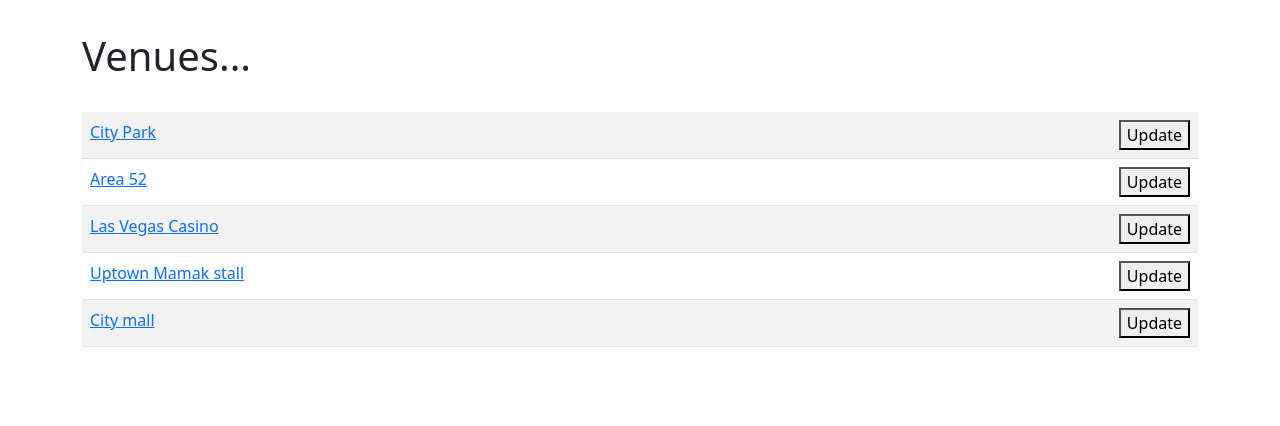
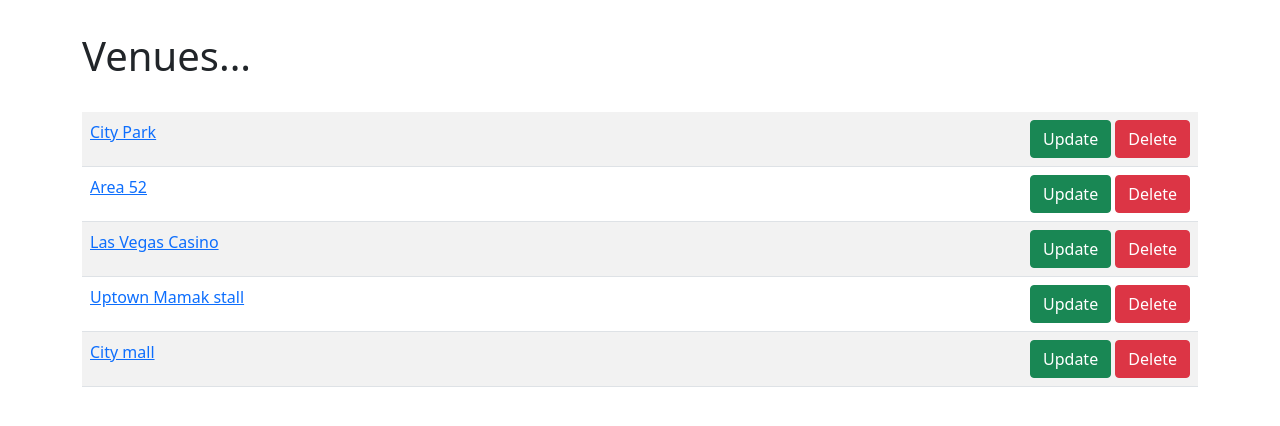
Before and after one commit to PeisenWong/myclub-project, a Django app: page /venues in a window 1280 px wide. Shown: the part 56-482 px from the top of the page. Run offline with Django 3.2, Linux system fonts and the light colour scheme; data comes from the database, SQL or seed files in the repository; both versions use the stored data as it was after the commit.

Commit message:
Created delete event and venue

```diff
--- a/events/forms.py
+++ b/events/forms.py
@@ -17,7 +17,7 @@
 		}
 		widgets = {
 		'name':forms.TextInput(attrs={'class':'form-control', 'placeholder':'Venue Name' }),
-		'address':forms.TextInput(attrs={'class':'form-control', 'placeholder':'Address', 'rows':50, 'col':120 }),
+		'address':forms.Textarea(attrs={'class':'form-control', 'placeholder':'Address' }),
 		'zip_code':forms.TextInput(attrs={'class':'form-control', 'placeholder':'Zip Code' }),
 		'phone':forms.TextInput(attrs={'class':'form-control', 'placeholder':'Phone number' }),
 		'web':forms.TextInput(attrs={'class':'form-control', 'placeholder':'Web' }),
--- a/events/templates/events/event_list.html
+++ b/events/templates/events/event_list.html
@@ -20,13 +20,15 @@
 		<li>Venue Email: {{ events.venue.email_address }}</li>
 		<li>Manager: {{ events.manager }}</li>
 		<li>Description: {{ events.description }}</li>
-		<li>Attendees: {{events.attendees}} </li>
+		<li>Attendees: {{ events.attendees }} </li>
 	</ul>
 	</p>
   </div>
   <div class="card-footer text-muted">
-    <a href="{% url 'update-event' events.id %} "><button>Update</button></a>
+    <a href="{% url 'update-event' events.id %} "><button class="btn btn-success">Update</button></a>
+    <a href="{% url 'delete-event' events.id %} "><button class="btn btn-danger">Delete</button></a>
   </div>
+
 </div>
 <br/>
 {% endfor %}
--- a/events/templates/events/venues_list.html
+++ b/events/templates/events/venues_list.html
@@ -9,7 +9,11 @@
 	{% for venues in venues_list %}
 		<tr>
 			<td><a href="{% url 'show-venues' venues.id %} ">{{ venues }}</a> </td>
-			<td align="right"><a href="{% url 'update-venues' venues.id %} "><button>Update</button></a></td>
+			<td align="right">
+			<a href="{% url 'update-venues' venues.id %} "><button class="btn btn-success">Update</button></a>
+			<a href="{% url 'delete-venue' venues.id %} "><button class="btn btn-danger">Delete</button></a>
+			</td>
+
 		</tr>
 
 	{% endfor %}
--- a/events/urls.py
+++ b/events/urls.py
@@ -20,4 +20,6 @@
 	path('update_venues/<venues_id>', views.update_venues, name='update-venues'),
 	path('add_event', views.add_event, name= 'add-event'),
 	path('update_event/<event_id>', views.update_event, name='update-event'),
+	path('delete_event/<event_id>', views.delete_event, name='delete-event'),
+	path('delete_venue/<venue_id>', views.delete_venue, name='delete-venue'),
 ]
--- a/events/views.py
+++ b/events/views.py
@@ -8,9 +8,20 @@
 # Create your views here.
 
 
+def delete_venue(request, venue_id):
+	venue = Venue.objects.get(pk = venue_id)
+	venue.delete()
+	return redirect('venues-list')
+
+def delete_event(request, event_id):
+	event = Event.objects.get(pk = event_id)
+	event.delete()
+	return redirect('event-list')
+
+
 def update_event(request, event_id):
 	event = Event.objects.get(pk= event_id)
-	form = EventForm(request.POST or None ,instance= event) # Instance shws the initial values of the form
+	form = EventForm(request.POST or None ,instance= event) # Instance shows the initial values of the form
 	if form.is_valid():
 		form.save()
 		return redirect('event-list')
```
Also changed, not shown: db.sqlite3.
